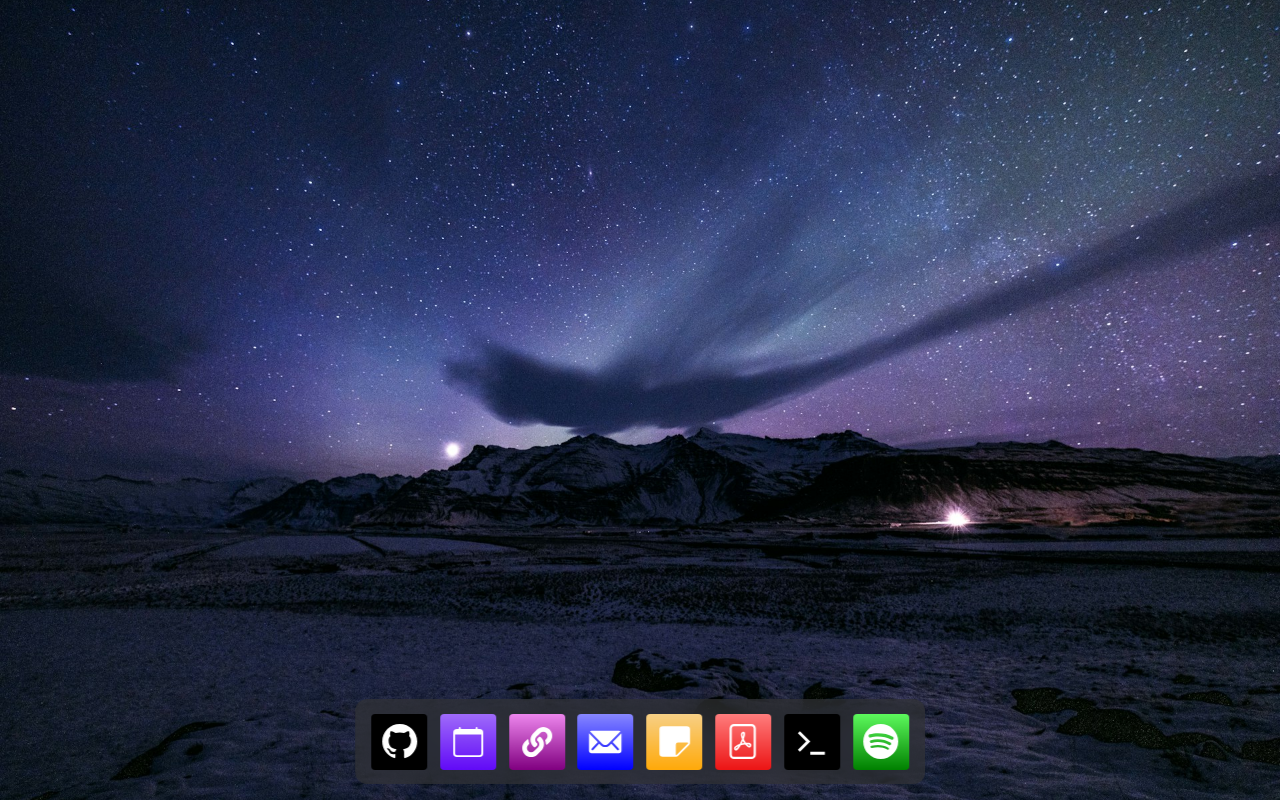
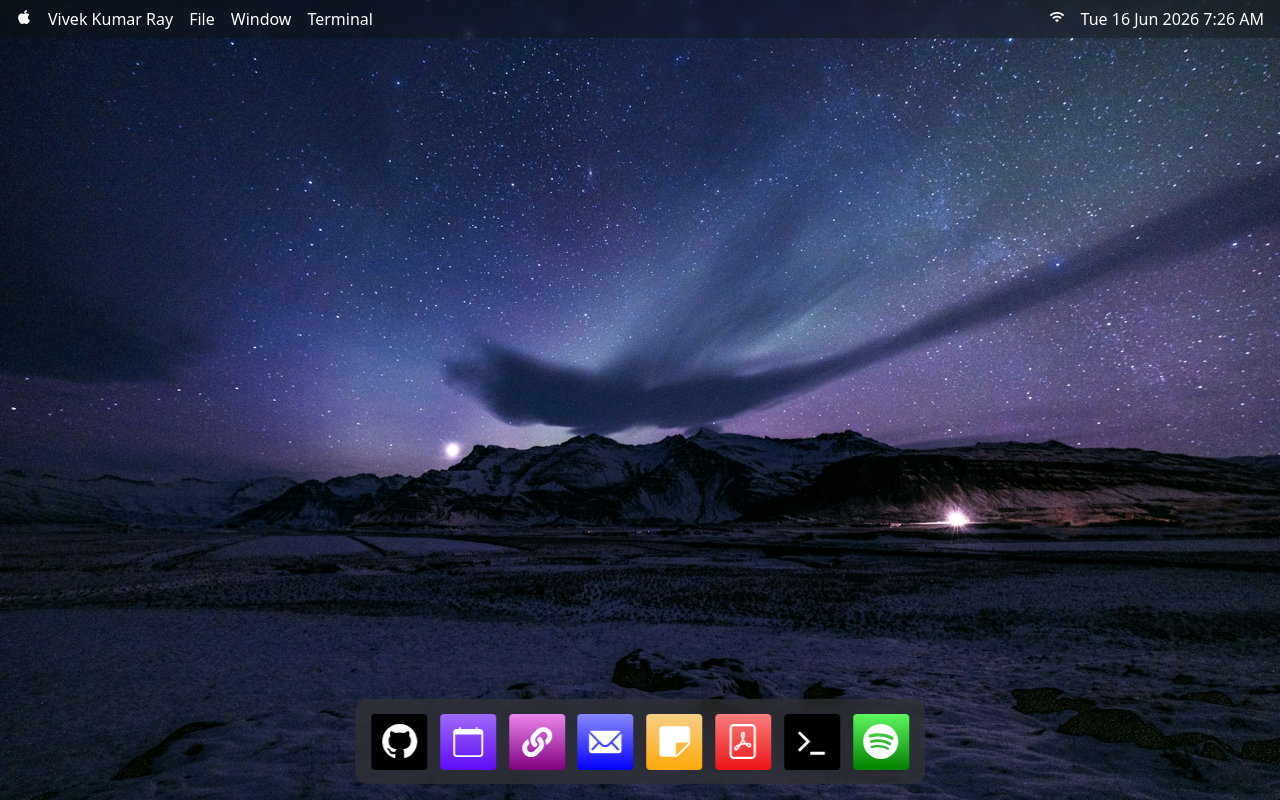
Before and after one commit to VivekKumarRay22/react-macOS-dock, a React (Vite) app: page / in a window 1280 px wide. Built offline with nearby package versions, Linux system fonts and the light colour scheme.

Commit message:
added navbar

```diff
--- a/src/App.jsx
+++ b/src/App.jsx
@@ -1,10 +1,12 @@
 import React from 'react'
 import "./app.scss"
 import Dock from './components/Dock'
+import Nav from './components/Nav'
 
 const App = () => {
   return (
       <main>
+        <Nav />
         <Dock />
       </main>
   )
--- /dev/null
+++ b/src/components/DateTime.jsx
@@ -0,0 +1,74 @@
+import React, { useEffect, useState } from 'react'
+
+const DateTime = () => {
+
+  const [time, setTime] =
+    useState(new Date())
+
+
+
+  useEffect(() => {
+
+    const interval = setInterval(() => {
+      setTime(new Date())
+    }, 1000)
+
+    return () => clearInterval(interval)
+
+  }, [])
+
+  const days = [
+    "Sun",
+    "Mon",
+    "Tue",
+    "Wed",
+    "Thu",
+    "Fri",
+    "Sat"
+  ]
+
+  const months = [
+    "Jan",
+    "Feb",
+    "Mar",
+    "Apr",
+    "May",
+    "Jun",
+    "Jul",
+    "Aug",
+    "Sep",
+    "Oct",
+    "Nov",
+    "Dec"
+  ]
+
+  const day =
+    days[time.getDay()]
+
+  const date =
+    time.getDate()
+
+  const month =
+    months[time.getMonth()]
+
+  const year =
+    time.getFullYear()
+
+  const clock =
+    time.toLocaleTimeString(
+      "en-US",
+      {
+        hour: "numeric",
+        minute: "2-digit",
+        hour12: true
+      }
+    )
+
+  return (
+    <p>
+      {day} {date} {month} {year} {clock}
+    </p>
+  )
+}
+
+export default DateTime
--- /dev/null
+++ b/src/components/Nav.jsx
@@ -0,0 +1,40 @@
+import React from 'react'
+import "./nav.scss"
+import DateTime from './DateTime'
+const Nav = () => {
+    return (
+        <nav>
+            <div className="left">
+                <div className="apple-icon">
+                    <img src="./navbar-icons/apple.svg" alt="" />
+                </div>
+
+                <div className="nav-item">
+                    <p>Vivek Kumar Ray</p>
+                </div>
+                <div className="nav-item">
+                    <p>File</p>
+                </div>
+                <div className="nav-item">
+                    <p>Window</p>
+                </div>
+                <div className="nav-item">
+                    <p>Terminal</p>
+                </div>
+            </div>
+
+
+            <div className="right">
+                <div className="apple-icon">
+                    <img src="./navbar-icons/wifi.svg" alt="" />
+                </div>
+        <div className="nav-item">
+                    <DateTime />
+                </div>
+            </div>
+
+        </nav>
+    )
+}
+
+export default Nav
--- /dev/null
+++ b/src/components/nav.scss
@@ -0,0 +1,18 @@
+nav {
+    width: 100%;
+    font-family: system-ui, -apple-system, BlinkMacSystemFont, 'Segoe UI', Roboto, Oxygen, Ubuntu, Cantarell, 'Open Sans', 'Helvetica Neue', sans-serif;
+    padding-inline: 1rem;
+    padding-block: .5rem;
+    background: #12111161;
+    backdrop-filter: blur(5px);
+
+    color: white;
+
+    display: flex;
+    justify-content: space-between;
+
+    .left, .right {
+        display: flex;
+        gap: 1rem;
+    }
+}
```
Also changed, not shown: public/navbar-icons/apple.svg (added), public/navbar-icons/wifi.svg (added).
